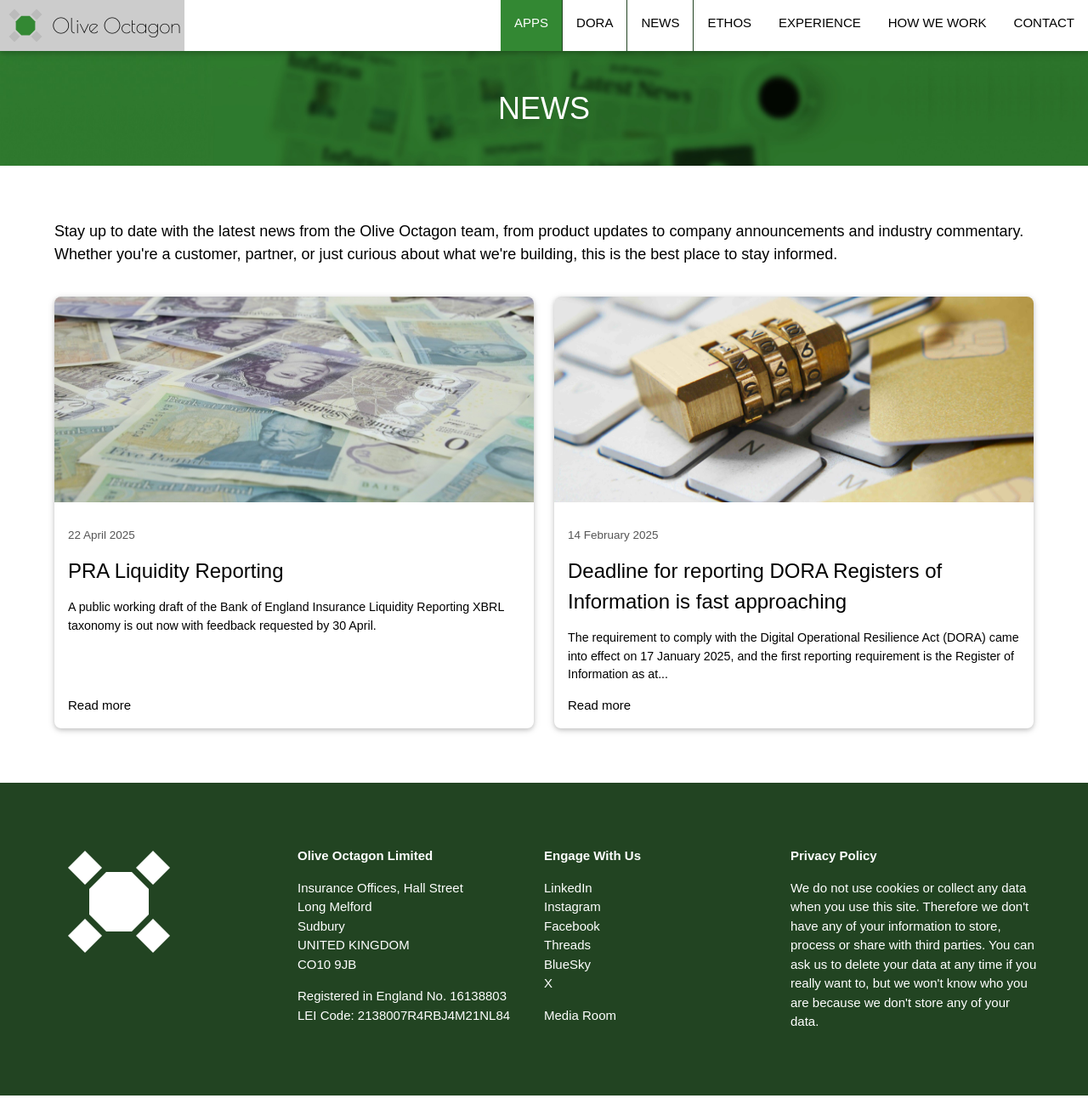
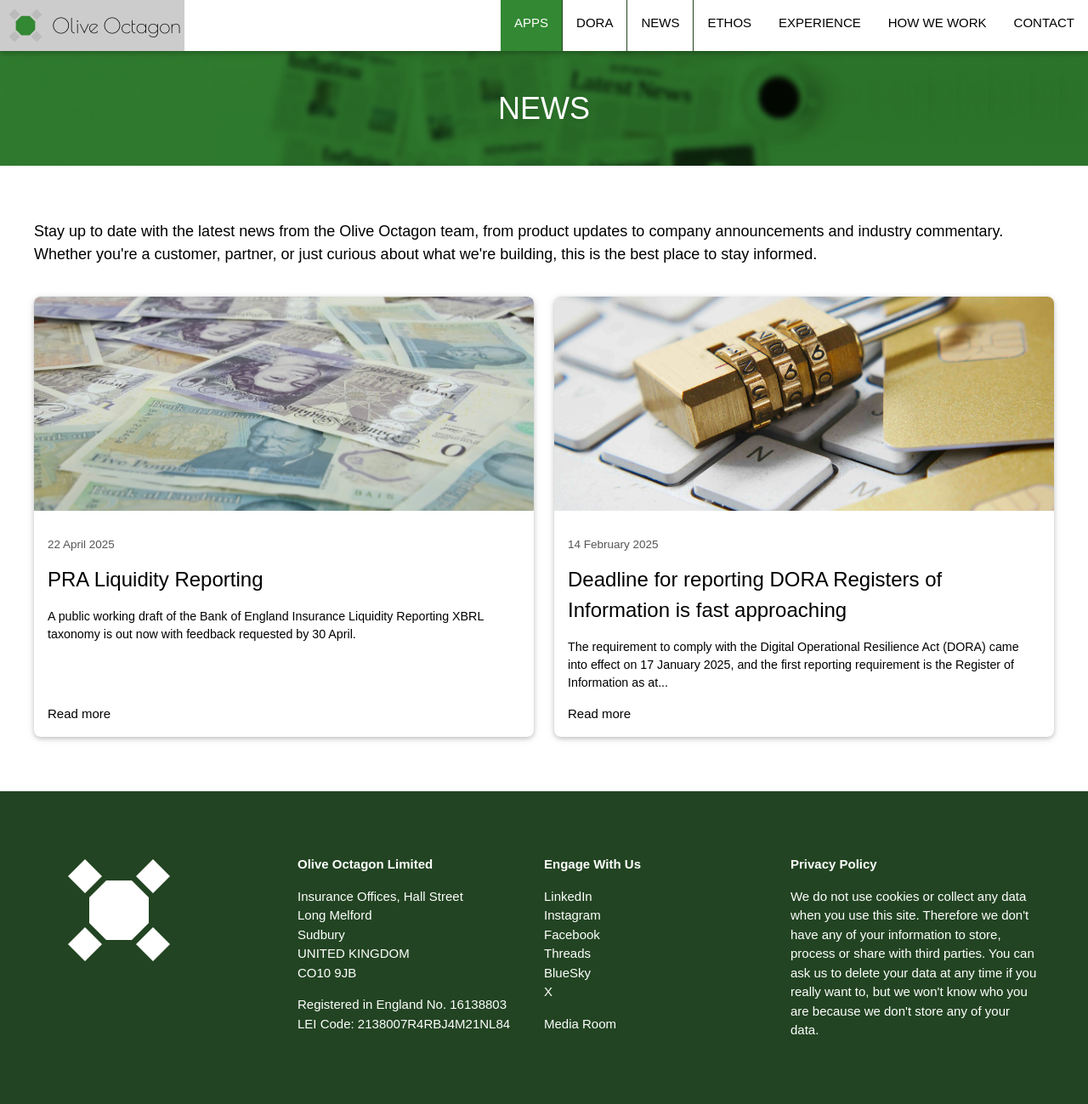
Before and after one commit to oliveoctagon/oliveoctagon.github.io, a Jekyll site: the page built from news/index.html, in a window 1280 px wide and 1299 px high. Shown: the whole window at 85% size. Built offline with Jekyll 4.4.1, drawn with Linux system fonts in a browser that asks for light colours; some web fonts are replaced.

Commit message:
Fix news page on mobile

```diff
--- a/news/index.html
+++ b/news/index.html
@@ -7,7 +7,7 @@
   <h1 class="w3-center" style="color:white; margin:0;">NEWS</h1>
 </div>
 
-<div class="w3-content" style="max-width:1200px;margin:64px">
+<div class="w3-content" style="max-width:1232px;margin:64px auto; padding: 0 16px;">
   <p style="font-size:1.2rem; margin: 0 0 2em 0;">
     Stay up to date with the latest news from the Olive Octagon team, from product updates to company announcements and industry commentary.
     Whether you're a customer, partner, or just curious about what we're building, this is the best place to stay informed.
```
